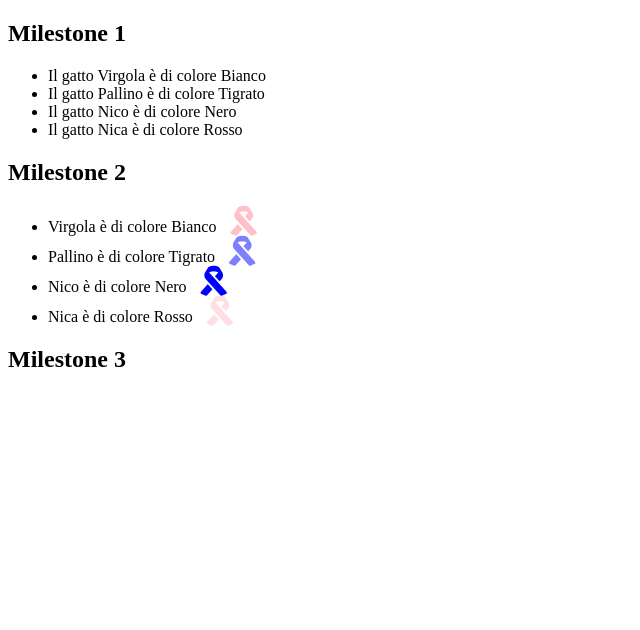
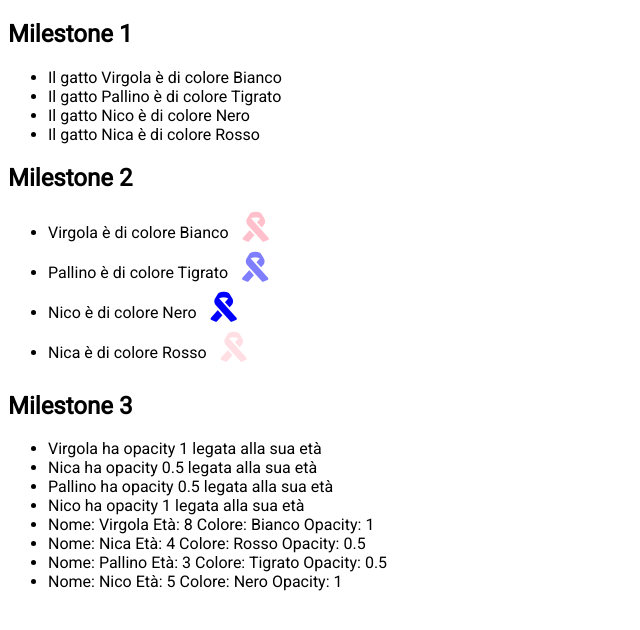
Before and after one commit to wvwall/js-snack-es6, a plain HTML site: page cats/index.html in a window 1280 px wide. Shown: the whole page, without its empty margins (0-640 px from the left). Drawn offline with nearby package versions, Linux system fonts and the light colour scheme.

Commit message:
Completo

```diff
--- a/cats/index.html
+++ b/cats/index.html
@@ -4,6 +4,8 @@
     <meta charset="UTF-8">
     <meta http-equiv="X-UA-Compatible" content="IE=edge">
     <meta name="viewport" content="width=device-width, initial-scale=1.0">
+    <link rel="preconnect" href="https://fonts.gstatic.com">
+<link href="https://fonts.googleapis.com/css2?family=Roboto&display=swap" rel="stylesheet">
     <link rel="stylesheet" href="./master.css">
     <link rel="stylesheet" href="https://cdnjs.cloudflare.com/ajax/libs/font-awesome/5.15.3/css/all.min.css" integrity="sha512-iBBXm8fW90+nuLcSKlbmrPcLa0OT92xO1BIsZ+ywDWZCvqsWgccV3gFoRBv0z+8dLJgyAHIhR35VZc2oM/gI1w==" crossorigin="anonymous" />
     <script src="https://cdnjs.cloudflare.com/ajax/libs/jquery/3.6.0/jquery.min.js" integrity="sha512-894YE6QWD5I59HgZOGReFYm4dnWc1Qt5NtvYSaNcOP+u1T9qYdvdihz0PPSiiqn/+/3e7Jo4EaG7TubfWGUrMQ==" crossorigin="anonymous"></script>
--- a/cats/main.js
+++ b/cats/main.js
@@ -95,4 +95,35 @@ $(document).ready(function () {
     });
 
 
+    //MILESTONE 3
+
+
+// Creare un nuovo array con prima tutti i gattini femmina e poi tutti i gattini maschio,
+// inserendo solamente nome colore e opacità del fiocco per ogni gatto.
+
+    const catsM = cats.filter((element) => element.sesso == "M" );
+    const catsF = cats.filter((element) => element.sesso == "F" );
+
+    const catsNew = [...catsF,...catsM];
+    /* console.log(catsNew); */
+
+    catsNew.forEach((element) => {
+        if ( element.eta <5){
+            element.opacity = 0.5;
+        } else {
+            element.opacity = 1;
+        }
+    });
+
+    catsNew.forEach((element) => {
+        $("#cats3").append(`<li> ${element.nome} ha opacity ${element.opacity} legata alla sua età </li>`);
+    });
+
+    for (let i = 0; i < catsNew.length; i++) {
+       $("#cats3").append(`<li> Nome: ${catsNew[i].nome} Età: ${catsNew[i].eta} Colore: ${catsNew[i].colore} Opacity: ${catsNew[i].opacity}</li>`);
+
+    }
+    console.log(catsNew);
+
+
 });
--- a/cats/master.css
+++ b/cats/master.css
@@ -1,3 +1,6 @@
+* {
+    font-family: 'Roboto', sans-serif;
+}
 .azzurro i {
     color: blue;
 }
@@ -12,7 +15,8 @@
     opacity: 1;
 }
 
-ul i {
+i {
     font-size: 30px;
     margin-left: 10px;
+    margin-bottom: 10px;
 }
```
